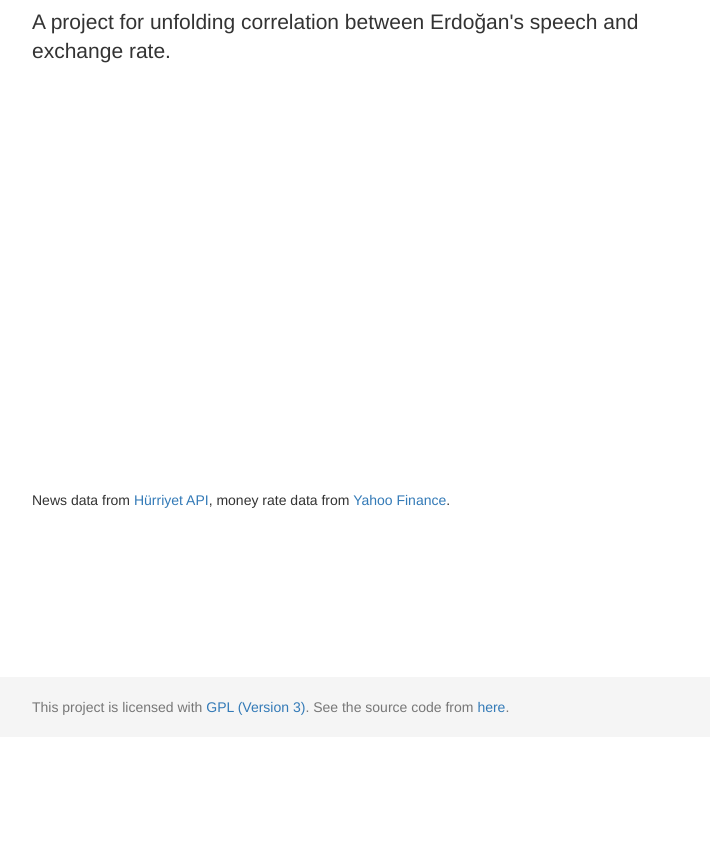
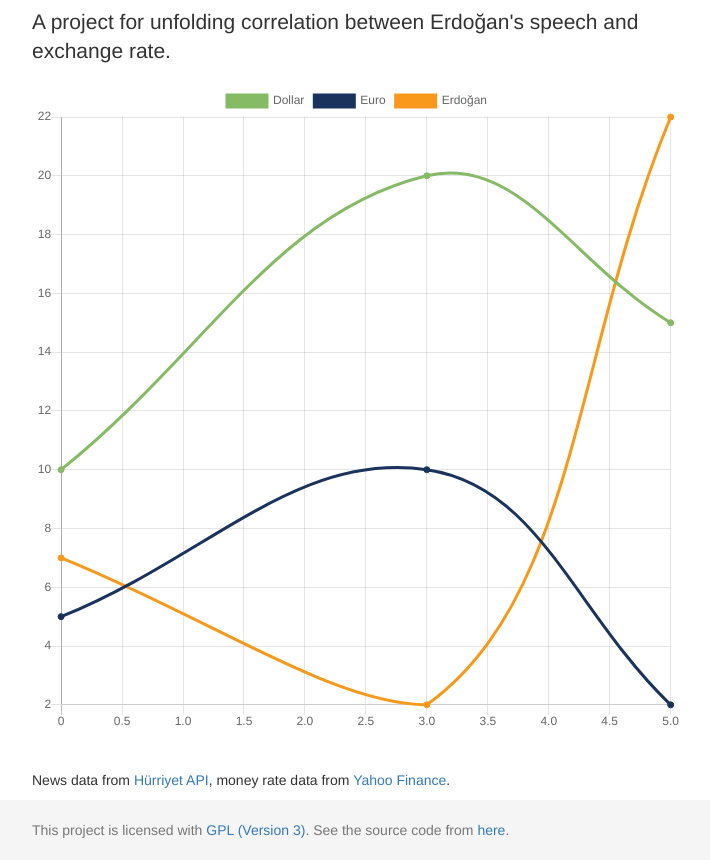
Before and after one commit to efe/erdogan-effect, a plain HTML site: page index.html in a window 1280 px wide. Shown: the part 63-923 px from the top of the page, without its empty margins (283-993 px from the left). Before the commit the page ends 800 px from the top, so only its background shows below. Drawn offline with nearby package versions, Linux system fonts and the light colour scheme.

Commit message:
dummy line graph is added.

```diff
--- /dev/null
+++ b/css/style.css
@@ -0,0 +1,3 @@
+canvas {
+  margin-bottom: 35px;
+}
--- a/index.html
+++ b/index.html
@@ -3,9 +3,9 @@
   <head>
     <meta charset="utf-8">
     <meta name="viewport" content="width=device-width, initial-scale=1, shrink-to-fit=no">
-    <meta name="description" content="">
-    <meta name="author" content="">
-    <link rel="icon" type="image/png" href="../../public/images/favicon.png">
+    <meta name="description" content="A project for unfolding correlation between Erdoğan's speech and exchange rate.">
+    <meta name="author" content="Efe Öge">
+    <link rel="icon" type="image/png" href="https://efe.me/public/images/favicon.png">
 
     <title>Erdoğan Effect</title>
 
@@ -14,6 +14,11 @@
 
     <!-- Custom styles for this template -->
     <link href="css/sticky-footer.css" rel="stylesheet">
+    <link href="css/style.css" rel="stylesheet">
+
+
+    <!-- Chart.js -->
+    <script src="https://cdnjs.cloudflare.com/ajax/libs/Chart.js/2.5.0/Chart.bundle.min.js"></script>
   </head>
 
   <body>
@@ -33,5 +38,71 @@
         <span class="text-muted">This project is licensed with <a href="https://github.com/efe/erdogan-effect/blob/master/LICENSE">GPL (Version 3)</a>. See the source code from <a href="https://github.com/efe/erdogan-effect">here</a>.</span>
       </div>
     </footer>
+
+    <script>
+    var ctx = document.getElementById("myChart");
+    var myChart = new Chart(ctx, {
+    type: 'line',
+    data: {
+        datasets: [{
+            label: 'Dollar',
+            borderColor: '#85bb65',
+            backgroundColor: '#85bb65',
+            fill: false,
+            data: [{
+                x: 0,
+                y: 10
+            }, {
+                x: 3,
+                y: 20
+            }, {
+                x: 5,
+                y: 15
+            }]
+        },
+        {
+            label: 'Euro',
+            borderColor: '#1a335d',
+            backgroundColor: '#1a335d',
+            fill: false,
+            data: [{
+                x: 0,
+                y: 5
+            }, {
+                x: 3,
+                y: 10
+            }, {
+                x: 5,
+                y: 2
+            }]
+        },
+        {
+            label: 'Erdoğan',
+            borderColor: '#f8991c',
+            backgroundColor: '#f8991c',
+            fill: false,
+            data: [{
+                x: 0,
+                y: 7
+            }, {
+                x: 3,
+                y: 2
+            }, {
+                x: 5,
+                y: 22
+            }]
+        }]
+    },
+    options: {
+        scales: {
+            xAxes: [{
+                type: 'linear',
+                position: 'bottom'
+            }]
+        }
+    }
+});
+    </script>
+
   </body>
 </html>
```
